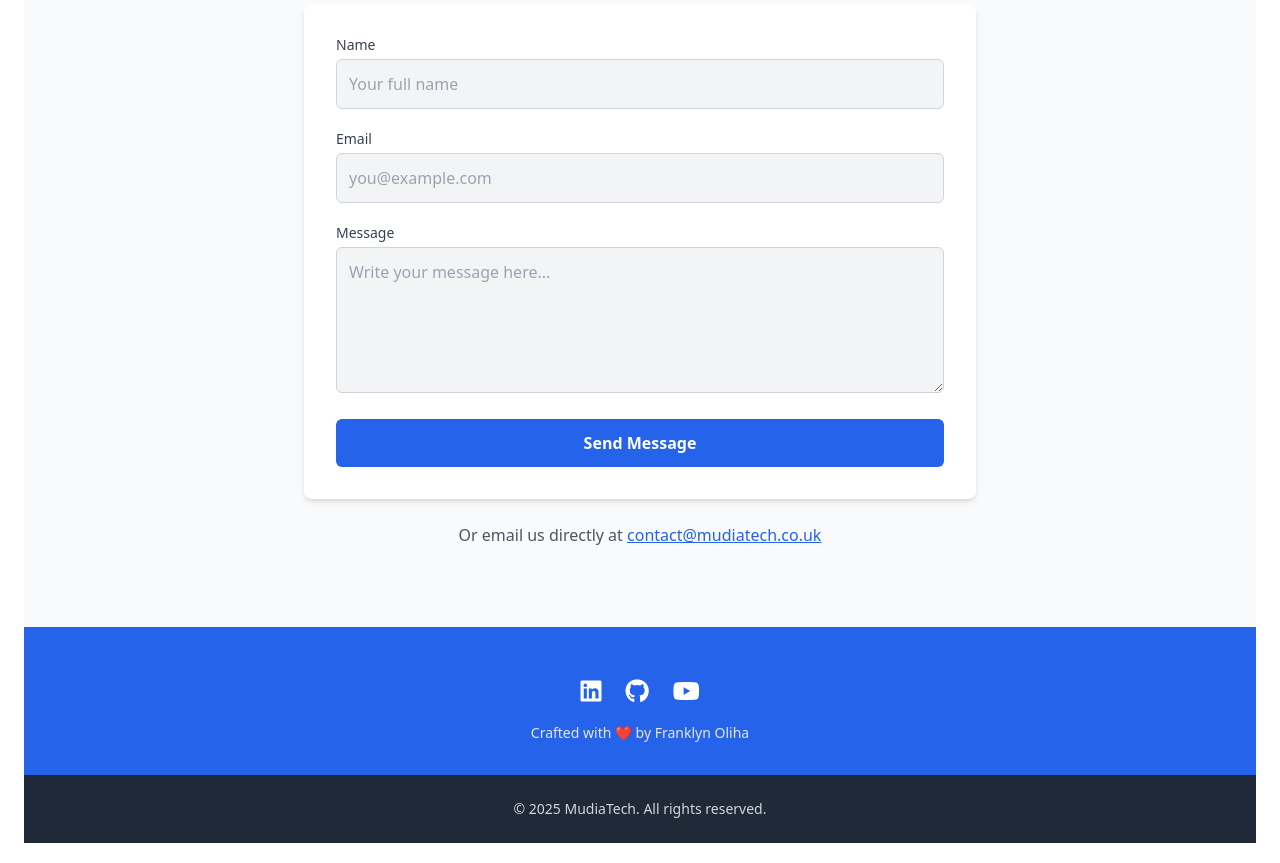
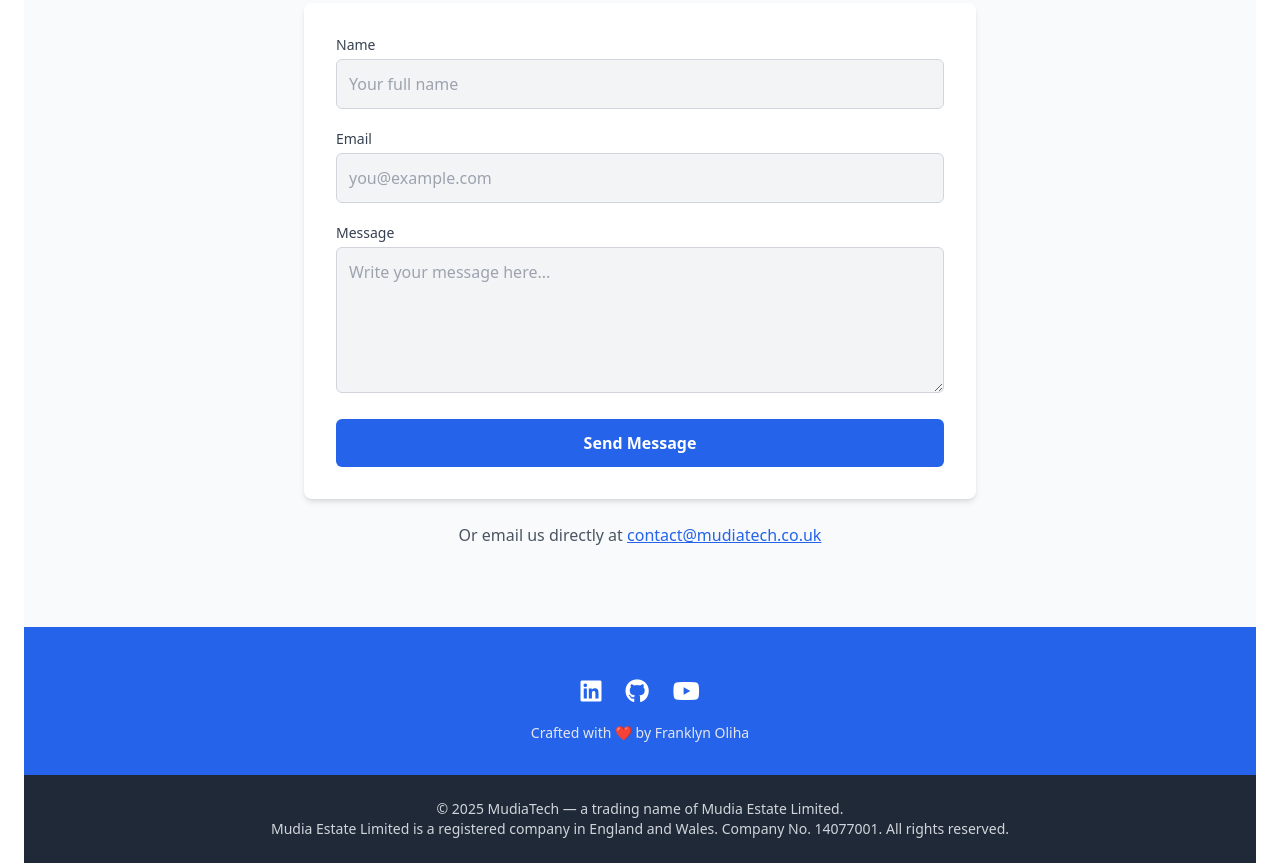
Before and after one commit to Franklyn-SWE/mudiatech-site, a plain HTML site: page index.html in a window 1280 px wide. Shown: the part 3789-4652 px from the top of the page. Drawn offline with nearby package versions, Linux system fonts and the light colour scheme.

Commit message:
Update footer with trading name info for MudiaTech under Mudia Estate Limited

```diff
--- a/index.html
+++ b/index.html
@@ -461,8 +461,10 @@
 
 
     <footer class="py-6 text-center bg-gray-800 text-gray-300 text-sm">
-      &copy; 2025 MudiaTech. All rights reserved.
+       &copy; 2025 MudiaTech — a trading name of Mudia Estate Limited.<br>
+       Mudia Estate Limited is a registered company in England and Wales. Company No. 14077001. All rights reserved.
     </footer>
+
 
     <!-- JavaScript -->
     <script src="https://unpkg.com/aos@2.3.4/dist/aos.js"></script>
```
